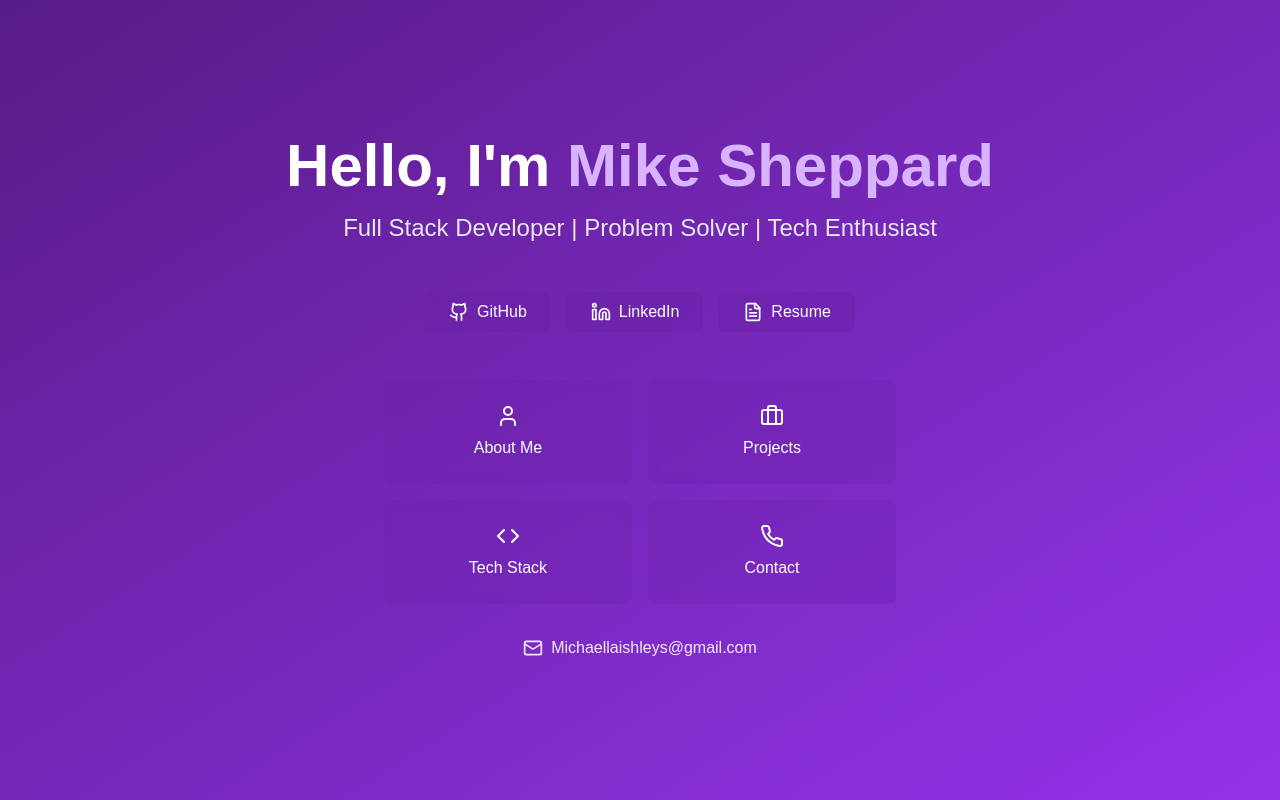
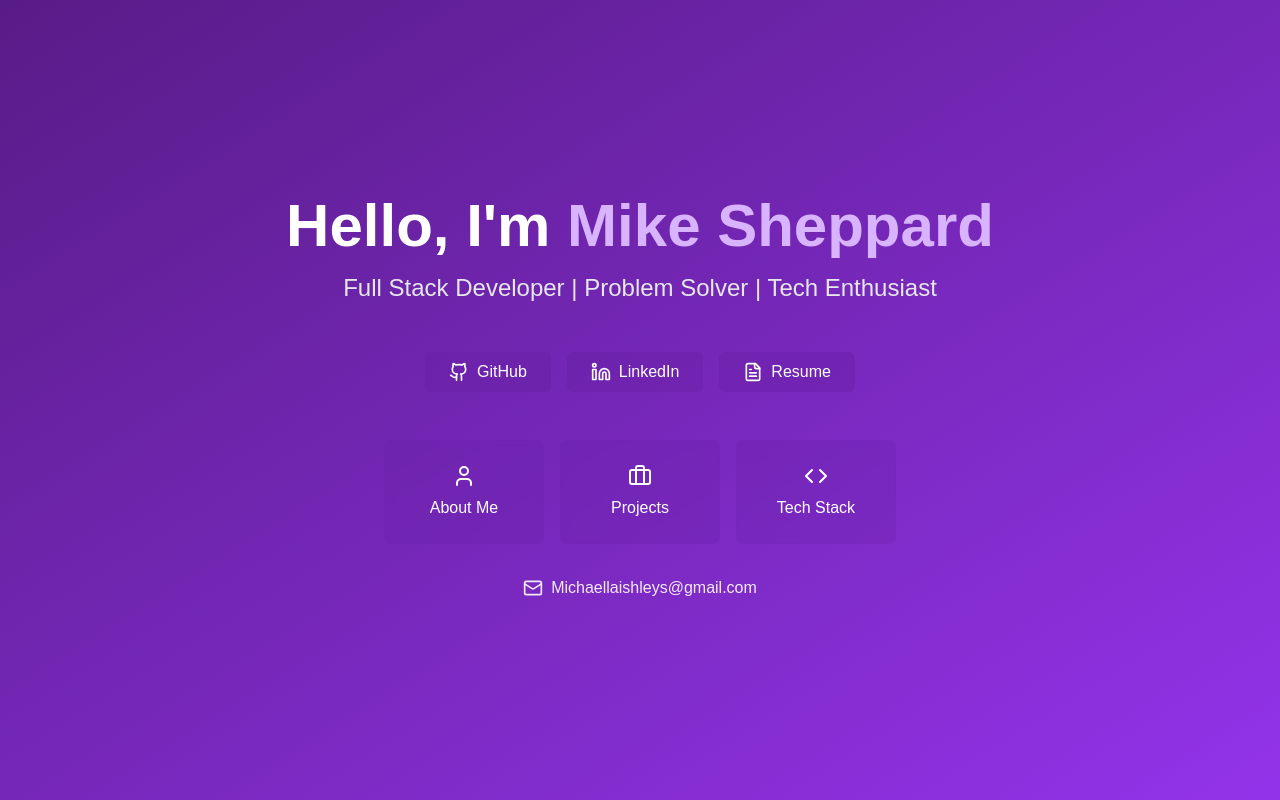
Before and after one commit to MikeLS95/Portfolio-NextJs, a Next.js app: page / in a window 1280 px wide. Built offline with nearby package versions, Linux system fonts and the light colour scheme.

Commit message:
removed contact/page.tsx link from homepage

```diff
--- a/src/app/page.tsx
+++ b/src/app/page.tsx
@@ -6,7 +6,6 @@ import {
   User,
   Briefcase,
   Code,
-  Phone,
   FileText,
   Mail,
 } from "lucide-react";
@@ -53,7 +52,7 @@ const Home = () => {
             <span>Resume</span>
           </Link>
         </div>
-        <div className="grid grid-cols-2 gap-4 max-w-lg mx-auto mb-8">
+        <div className="grid grid-cols-3 gap-4 max-w-lg mx-auto mb-8">
           <Link
             href="/aboutme"
             className="p-6 rounded-lg bg-purple-800/30 backdrop-blur-sm hover:bg-purple-700/40 transition-colors flex flex-col items-center gap-2 text-white"
@@ -75,13 +74,6 @@ const Home = () => {
             <Code className="w-6 h-6" />
             <span>Tech Stack</span>
           </Link>
-          <Link
-            href="/contact"
-            className="p-6 rounded-lg bg-purple-800/30 backdrop-blur-sm hover:bg-purple-700/40 transition-colors flex flex-col items-center gap-2 text-white"
-          >
-            <Phone className="w-6 h-6" />
-            <span>Contact</span>
-          </Link>
         </div>
         <div className="text-center">
           <a
```
